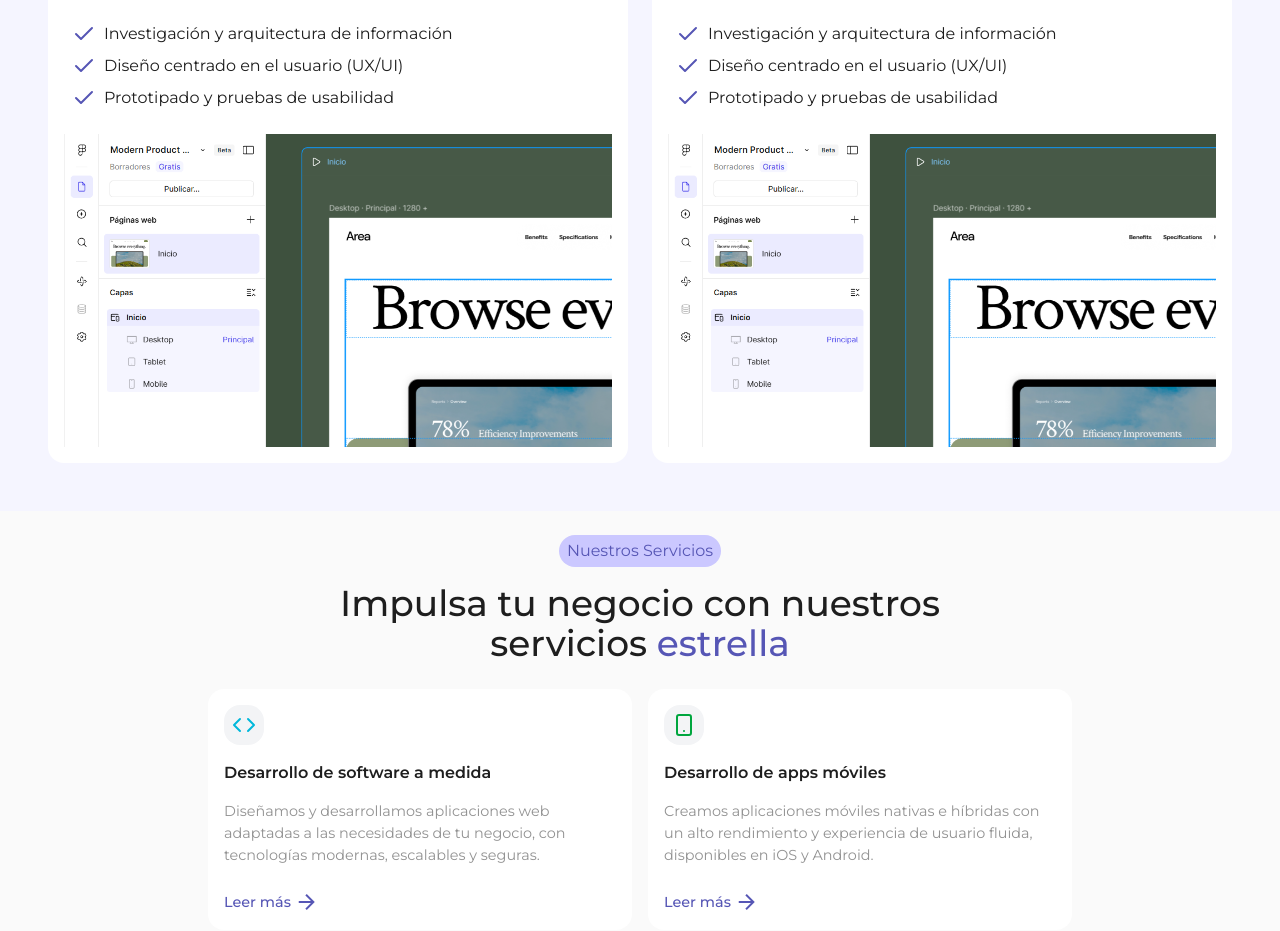
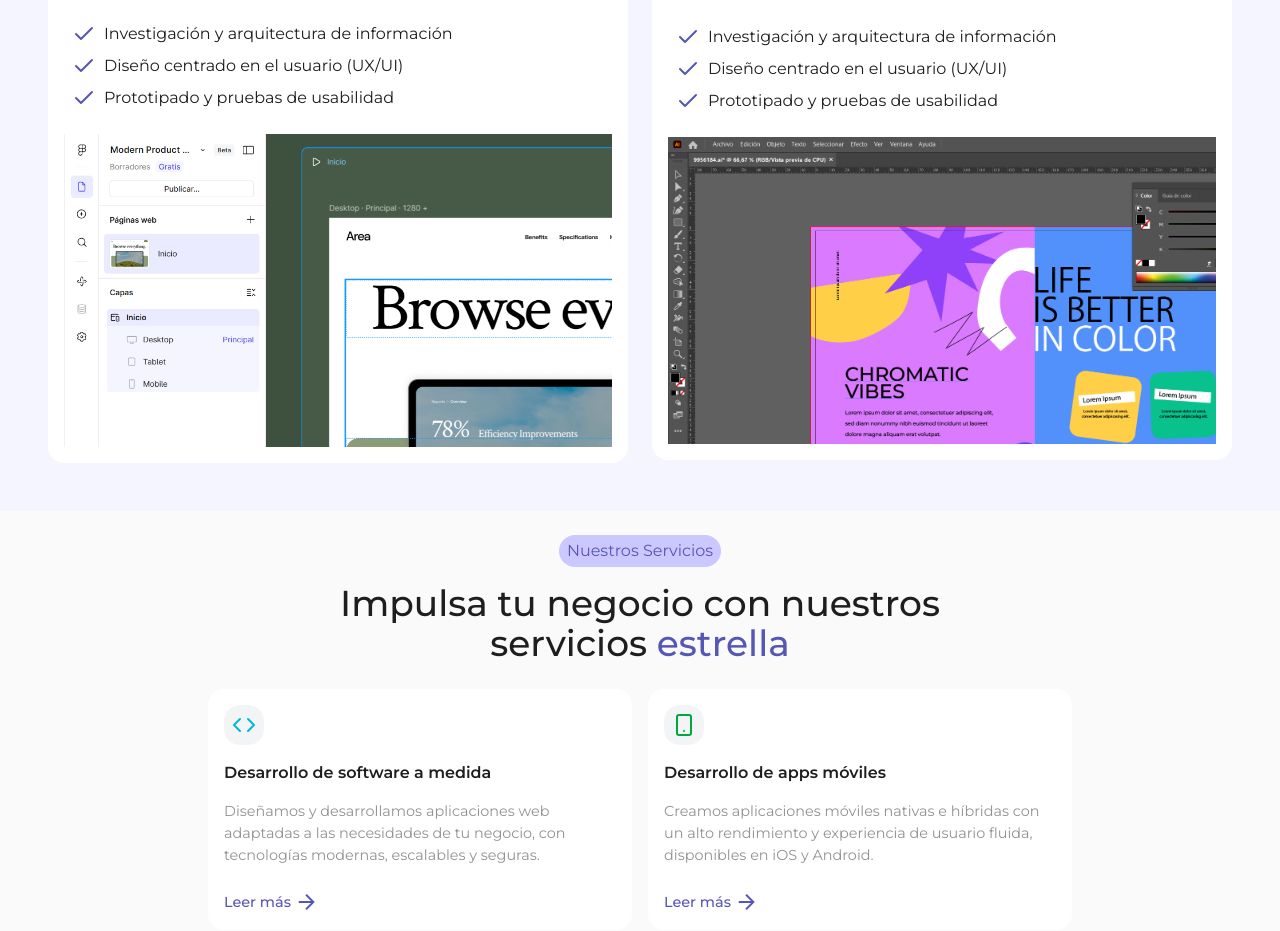
Before and after one commit to MauricioMolina12/stargrowstudio, a Next.js app: page / in a window 1280 px wide. Shown: the part 1163-2094 px from the top of the page. Built offline with nearby package versions, Linux system fonts and the light colour scheme.

Commit message:
Ilustrator image

```diff
--- a/src/app/page.tsx
+++ b/src/app/page.tsx
@@ -244,7 +244,7 @@ export default function Home() {
               </ul>
 
               <figure className="w-full">
-                <img src="/img/hero-banner/Figma-cap.png" alt="figma view" className="object-cover w-full h-full" />
+                <img src="/img/hero-banner/Ilustrator-cap.png" alt="ilustrator view" className="object-cover w-full h-full" />
 
               </figure>
 
```
Also changed, not shown: public/img/hero-banner/Ilustrator-cap.png (added).
